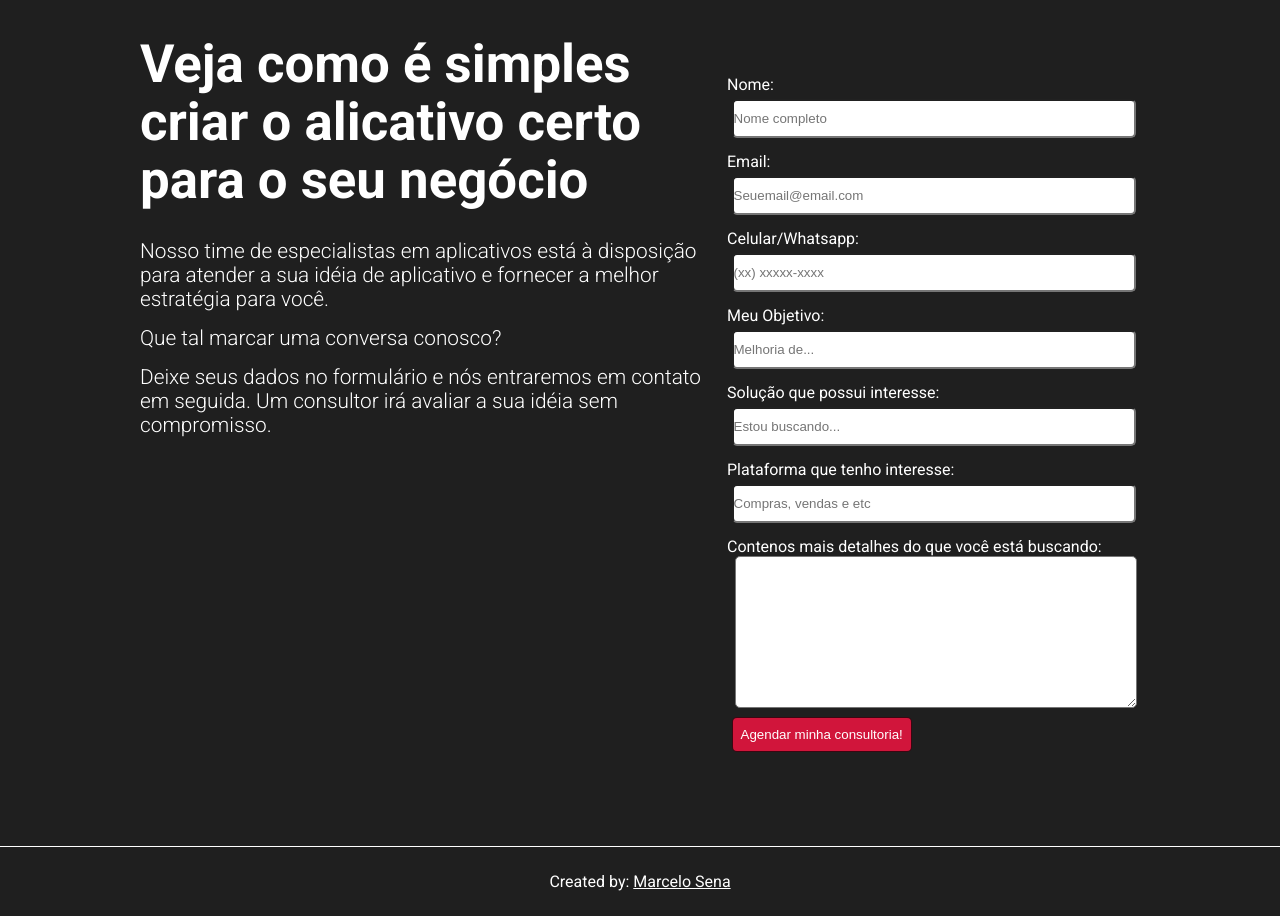
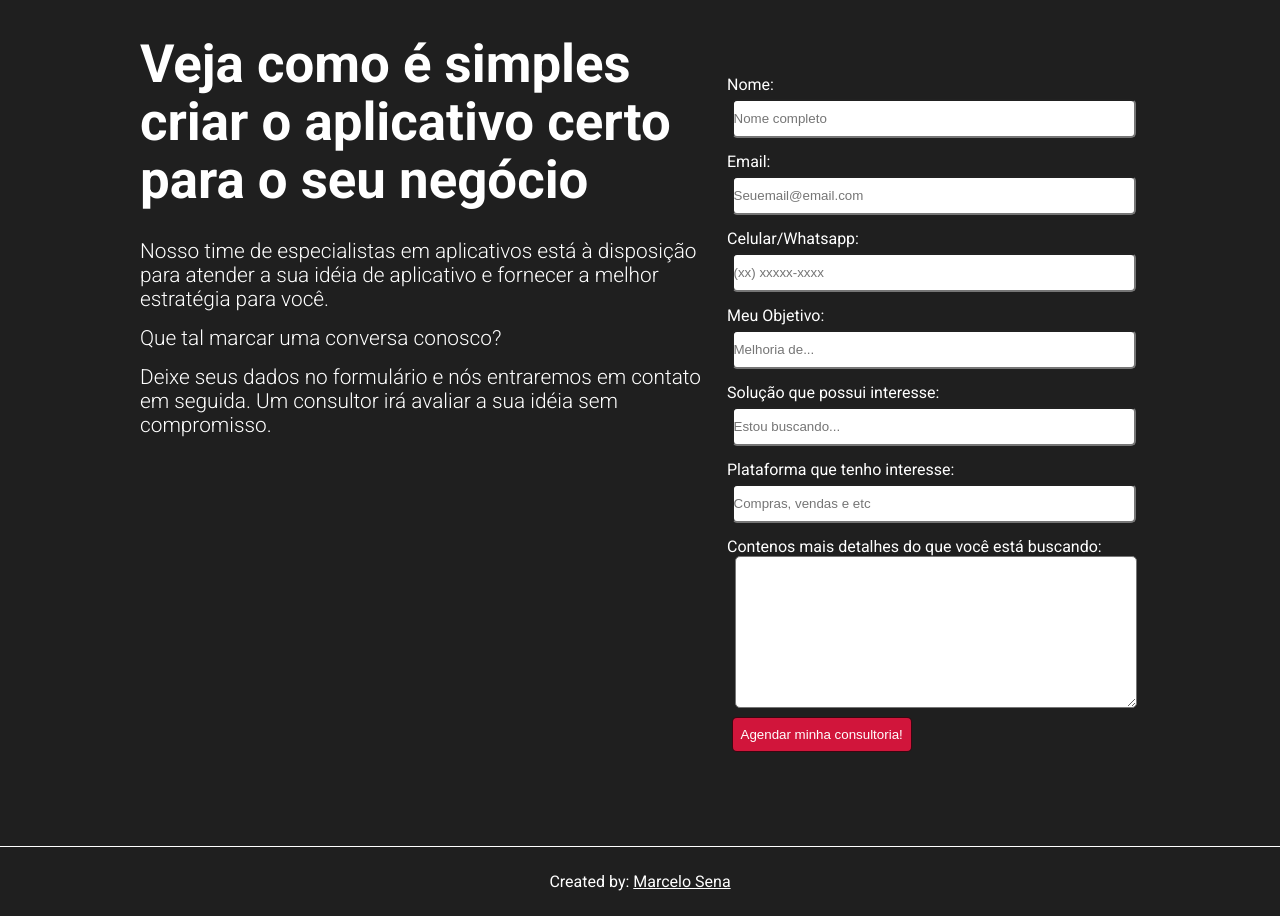
Before and after one commit to MarceloSe/Projects, a website: page Projeto1/index.html in a window 1280 px wide. Drawn offline with Linux system fonts and the light colour scheme.

Commit message:
correction index

```diff
--- a/Projeto1/index.html
+++ b/Projeto1/index.html
@@ -15,7 +15,7 @@
     <main class="corpo">
             <section>
                 <article>
-                    <h1>Veja como é simples criar o alicativo certo para o seu negócio</h1>
+                    <h1>Veja como é simples criar o aplicativo certo para o seu negócio</h1>
                     <p>Nosso time de especialistas em aplicativos está à disposição para atender a sua idéia de aplicativo e fornecer a melhor estratégia para você.</p>
                     <p>Que tal marcar uma conversa conosco?</p>
                     <p>Deixe seus dados no formulário e nós entraremos em contato em seguida. Um consultor irá avaliar a sua idéia sem compromisso.</p>
```
